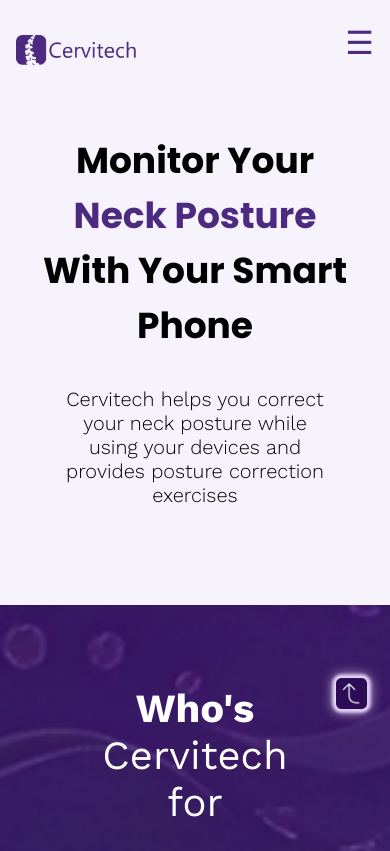
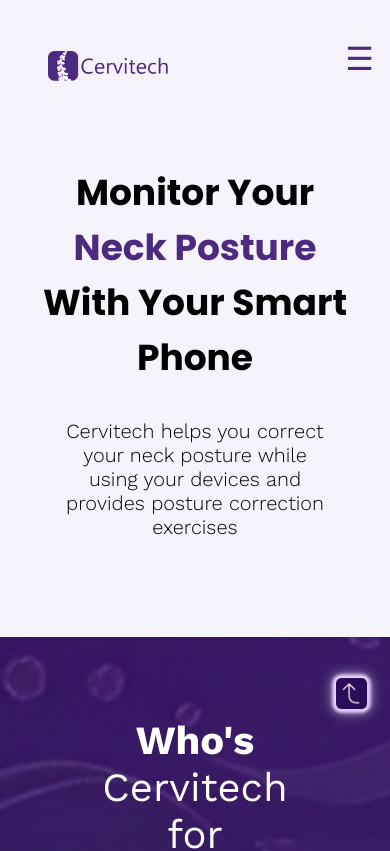
Before and after one commit to adedamola-toye/cervitech-website, a React (Vite) app: page / in a window 390 px wide. Shown: the top 851 px of the page. Built offline with nearby package versions, Linux system fonts and the light colour scheme.

Commit message:
hover on navbar for small screens

```diff
--- /dev/null
+++ b/src/components/Reviews.tsx
@@ -0,0 +1,7 @@
+
+function Reviws(){
+    return(
+        <h1>FAQ</h1>
+    )
+}
+export default Faqs;
--- a/src/styles/Navbar.css
+++ b/src/styles/Navbar.css
@@ -56,8 +56,8 @@ nav a:active {
 /*Below laptop to tablet*/
 @media (max-width: 1200px) {
   .nav-section {
-    margin-left: 1.5rem;
-    margin-right: 1.5rem;
+    margin-left: -2%;
+    margin-right: -2%;
   }
   .join-btn {
     padding: 1rem 2.5rem;
@@ -73,14 +73,23 @@ nav a:active {
 /* Below tablet */
 @media (max-width: 1000px) {
   .nav-section {
-    margin: 1.5rem 2rem;
-    padding: 0;
+  /* margin: 1.5rem 2rem; */
+    /* padding: 0;
     display: flex;
     align-items: center;
-    justify-content: space-between; /* pushes logo left, toggle right */
+    justify-content: space-between;
+ */
     position: relative;
+    margin:  0;
+    width: 100%;
+    padding: 1rem 2rem;
+    box-sizing: border-box;
   }
 
+  .nav-section:hover{
+    background-color: white;
+    width:100%;
+  }
   .nav-section img {
     width: 170px;
     margin-top: 5px;
```
